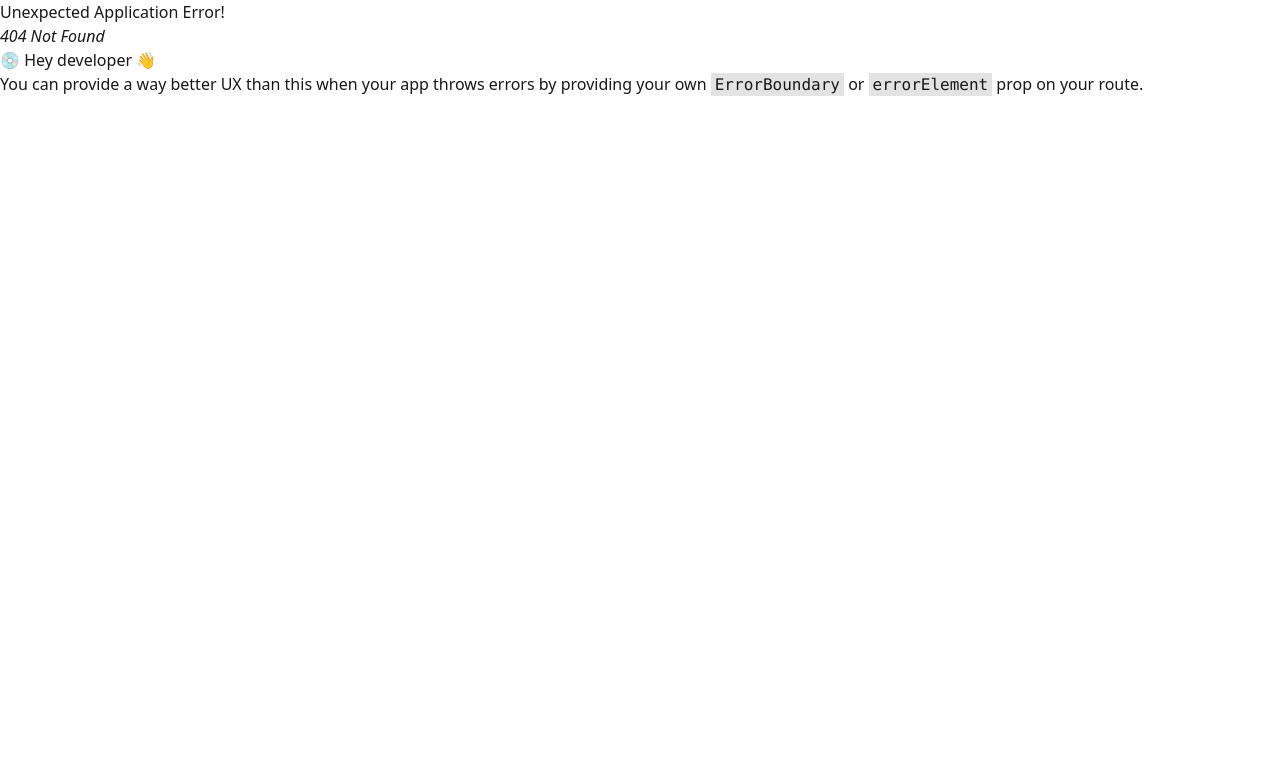
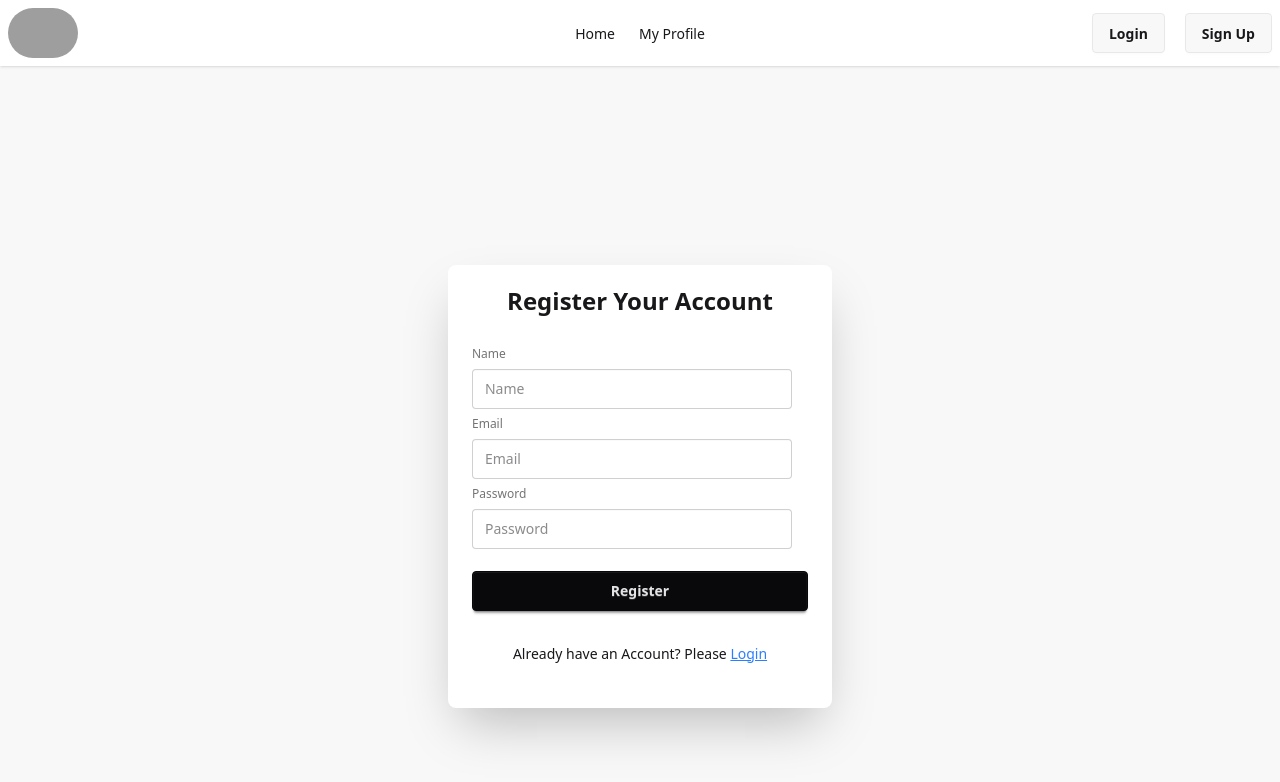
Before and after one commit to RafyHossain/Skill-Swap, a React (Vite) app: page /auth/register in a window 1280 px wide. Before the commit this address had no page. Shown: the top 782 px of the page. Built offline with nearby package versions, Linux system fonts and the light colour scheme; grey boxes are pictures that could not be loaded.

Commit message:
login and register page implement

```diff
--- a/src/Components/Navbar.jsx
+++ b/src/Components/Navbar.jsx
@@ -1,5 +1,6 @@
 import React from 'react';
 import logo from '../assets/logo.png'
+import { Link } from 'react-router';
 
 const Navbar = () => {
     return (
@@ -12,7 +13,7 @@
       <ul
         tabIndex="-1"
         className="menu menu-sm dropdown-content bg-base-100 rounded-box z-1 mt-3 w-52 p-2 shadow">
-        <li><a>Home</a></li>
+        <li><Link to='/home'>Home</Link></li>
         <li><a>My Profile</a></li>
       </ul>
     </div>
@@ -20,13 +21,13 @@
   </div>
   <div className="navbar-center hidden lg:flex">
     <ul className="menu menu-horizontal px-1">
-      <li><a>Home</a></li>
+      <li><Link to='/home'>Home</Link></li>
       <li><a>My Profile</a></li>
     </ul>
   </div>
   <div className="navbar-end ">
-    <a className="btn">Login</a>
-    <a className="btn ml-5">Sign Up</a>
+    <Link to='/auth/login' className="btn">Login</Link>
+    <Link to="/auth/register" className="btn ml-5">Sign Up</Link>
   </div>
 </div>
     );
--- a/src/Pages/Auth/Register.jsx
+++ b/src/Pages/Auth/Register.jsx
@@ -1,12 +1,64 @@
 import React from 'react';
+import { Link } from 'react-router';
 
 const Register = () => {
+    const handleRegister=()=>{
+        event.preventDefault();
+        event.target.name;
+
+    }
     return (
-        <div>
-            Resister
+        <div className="flex justify-center min-h-screen items-center">
+      <div className="card bg-base-100 w-full max-w-sm shrink-0 shadow-2xl py-5">
+        <h2 className="font-semibold text-2xl text-center ">
+          Register Your Account
+        </h2>
+        <form onSubmit={handleRegister} className="card-body">
+          <fieldset className="fieldset">
+            <label className="label">Name</label>
+            <input
+              name="name"
+              type="text"
+              className="input"
+              placeholder="Name"
+              required
+            />
 
-        </div>
-    );
+
+
+            <label className="label">Email</label>
+            <input
+              name="email"
+              type="email"
+              className="input"
+              placeholder="Email"
+              required
+            />
+
+            <label className="label">Password</label>
+            <input
+              name="password"
+              type="password"
+              className="input"
+              placeholder="Password"
+              required
+            />
+
+            <button type="submit" className="btn btn-neutral mt-4">
+              Register
+            </button>
+          </fieldset>
+          <p className="text-center pt-5">
+            Already have an Account? Please{" "}
+            <Link className="text-blue-500 underline " to="/auth/login">
+              {" "}
+              Login
+            </Link>
+          </p>
+        </form>
+      </div>
+    </div>
+    )
 };
 
 export default Register;
--- a/src/Routes/Routes.jsx
+++ b/src/Routes/Routes.jsx
@@ -2,6 +2,9 @@
 import { RouterProvider } from "react-router/dom";
 import HomeLayout from "../Layout/HomeLayout";
 import AuthLayout from "../Layout/AuthLayout";
+import Register from "../Pages/Auth/Register";
+import Login from "../Pages/Auth/Login";
+
 
 const router = createBrowserRouter([
   {
@@ -11,6 +14,16 @@
   {
     path: "/auth",
     element: <AuthLayout></AuthLayout>,
+    children:[
+        {
+            path:'/auth/register',
+            Component:Register,
+        },
+        {
+            path:'/auth/login',
+            Component:Login,
+        }
+    ]
 
   },
 ]);
```
